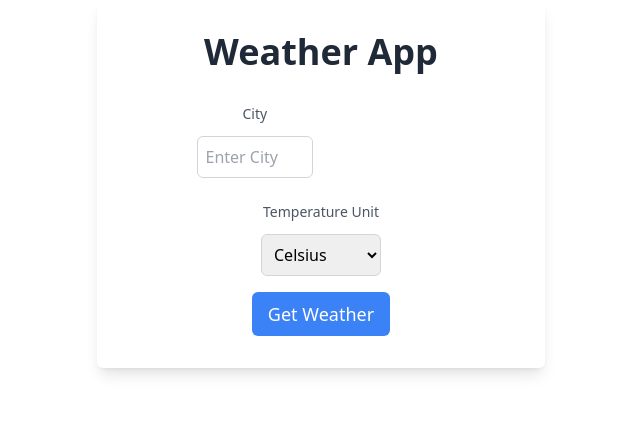
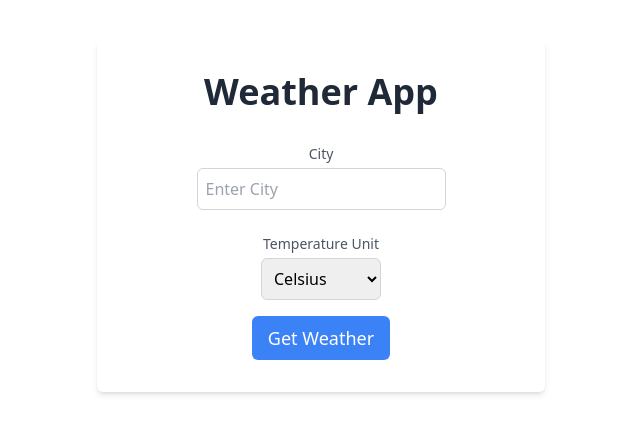
Before and after one commit to Waptech07/weather-app, a React (Create React App) app: page / in a window 1280 px wide. Shown: the top 434 px of the page, without its empty margins (319-959 px from the left). Built offline with nearby package versions, Linux system fonts and the light colour scheme.

Commit message:
Added styling

```diff
--- a/src/App.js
+++ b/src/App.js
@@ -1,3 +1,4 @@
+// WeatherApp.js
 import React, { useState } from "react";
 import WeatherDisplay from "./components/WeatherDisplay";
 
@@ -18,7 +19,12 @@ const WeatherApp = () => {
       const data = await response.json();
 
       // Extract relevant data from the API response
-      const { main, weather: weatherDetails, name, country } = data;
+      const {
+        main,
+        weather: weatherDetails,
+        name,
+        sys: { country },
+      } = data;
       const temperature = main.temp;
       const description = weatherDetails[0].description;
       const city = name;
@@ -39,7 +45,8 @@ const WeatherApp = () => {
   };
 
   return (
-    <div className="container mx-auto max-w-md p-8 bg-white shadow-lg rounded-md">
+    <div className="container mx-auto mt-10 max-w-md p-8 bg-white shadow-md rounded-md flex items-center justify-center">
+      <div className="w-full">
         <h1 className="text-4xl font-bold mb-8 text-gray-800">Weather App</h1>
         <form
           onSubmit={(e) => {
@@ -49,10 +56,10 @@ const WeatherApp = () => {
           className="space-y-4"
         >
           <div className="flex flex-wrap -mx-2">
-          <div className="w-1/2 px-2">
+            <div className="w-full px-2">
               <label
                 htmlFor="locationInput"
-              className="block text-sm font-medium text-gray-600"
+                className="block text-sm font-medium text-gray-600 mb-1"
               >
                 City
               </label>
@@ -62,14 +69,14 @@ const WeatherApp = () => {
                 placeholder="Enter City"
                 value={location}
                 onChange={(e) => setLocation(e.target.value)}
-              className="mt-1 p-2 w-full border border-gray-300 rounded-md focus:outline-none focus:ring focus:border-blue-300"
+                className="p-2 w-full border border-gray-300 rounded-md focus:outline-none focus:ring focus:border-blue-300"
               />
             </div>
           </div>
           <div>
             <label
               htmlFor="unitSelect"
-            className="block text-sm font-medium text-gray-600"
+              className="block text-sm font-medium text-gray-600 mb-1"
             >
               Temperature Unit
             </label>
@@ -77,7 +84,7 @@ const WeatherApp = () => {
               id="unitSelect"
               value={unit}
               onChange={(e) => setUnit(e.target.value)}
-            className="mt-1 p-2 w-full border border-gray-300 rounded-md focus:outline-none focus:ring focus:border-blue-300"
+              className="p-2 w-full border border-gray-300 rounded-md focus:outline-none focus:ring focus:border-blue-300"
             >
               <option value="metric">Celsius</option>
               <option value="imperial">Fahrenheit</option>
@@ -90,12 +97,15 @@ const WeatherApp = () => {
             Get Weather
           </button>
         </form>
+        <div>
           {loading ? (
             <p className="mt-4 text-gray-600">Loading...</p>
           ) : (
             <WeatherDisplay weather={weather} />
           )}
         </div>
+      </div>
+    </div>
   );
 };
 
--- a/src/components/WeatherDisplay.js
+++ b/src/components/WeatherDisplay.js
@@ -42,9 +42,19 @@ const WeatherDisplay = ({ weather }) => {
       }}
     >
       <div id="weatherInfo">
-        <p className="text-black">
-        {weather.city}, {weather.dCountry}: {weather.temperature}°C, {weather.description}
-        </p>
+        <div class="card shadow-0 border">
+          <div class="card-body p-4">
+            <h4 class="mb-1 sfw-normal">
+              {weather.city}, {weather.dCountry}
+            </h4>
+            <p class="mb-2">
+              Current temperature: <strong>{weather.temperature}°C</strong>
+            </p>
+            <div class="d-flex flex-row align-items-center">
+              <p class="mb-0 me-4">{weather.description}</p>
+            </div>
+          </div>
+        </div>
       </div>
     </motion.div>
   );
```
Lines whose indentation alone changed are shown as unchanged.
